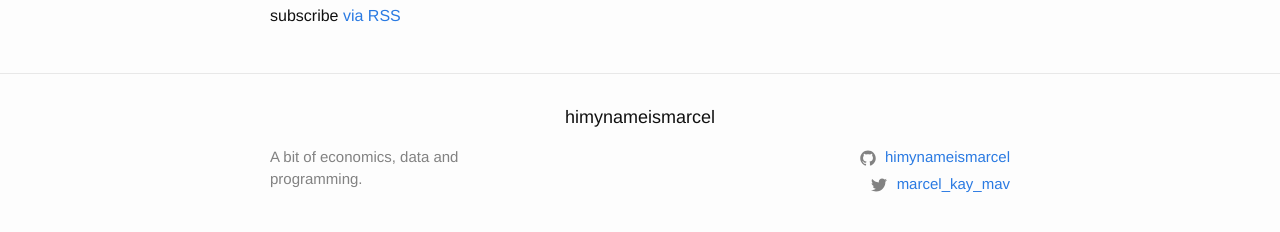
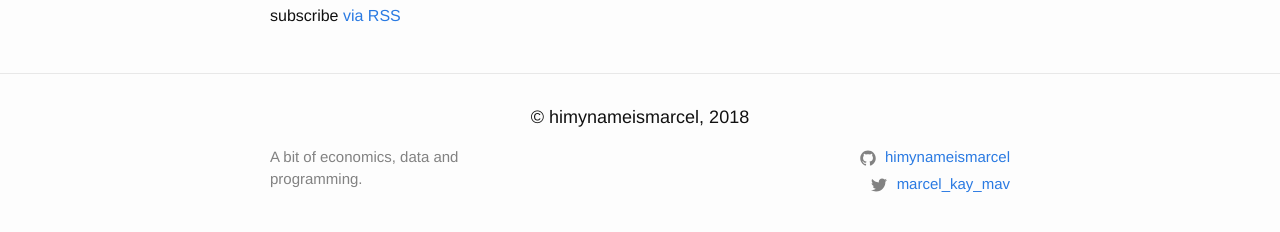
Before and after one commit to himynameismarcel/himynameismarcel.github.io, a Jekyll site: the page built from index.md, in a window 1280 px wide. Shown: the part 403-635 px from the top of the page. Built offline with Jekyll 4.4.1, drawn with Linux system fonts in a browser that asks for light colours.

Commit message:
added copy and year to footer

```diff
--- a/_includes/footer.html
+++ b/_includes/footer.html
@@ -2,7 +2,7 @@
 
   <div class="wrapper">
 
-    <h2 align="center" class="footer-heading">{{ site.title | escape }}</h2>
+    <h2 align="center" class="footer-heading">&copy; {{ site.title | escape }}, 2018</h2>
 
     <div class="footer-col-wrapper">
       <div class="footer-col footer-col-1">
```
